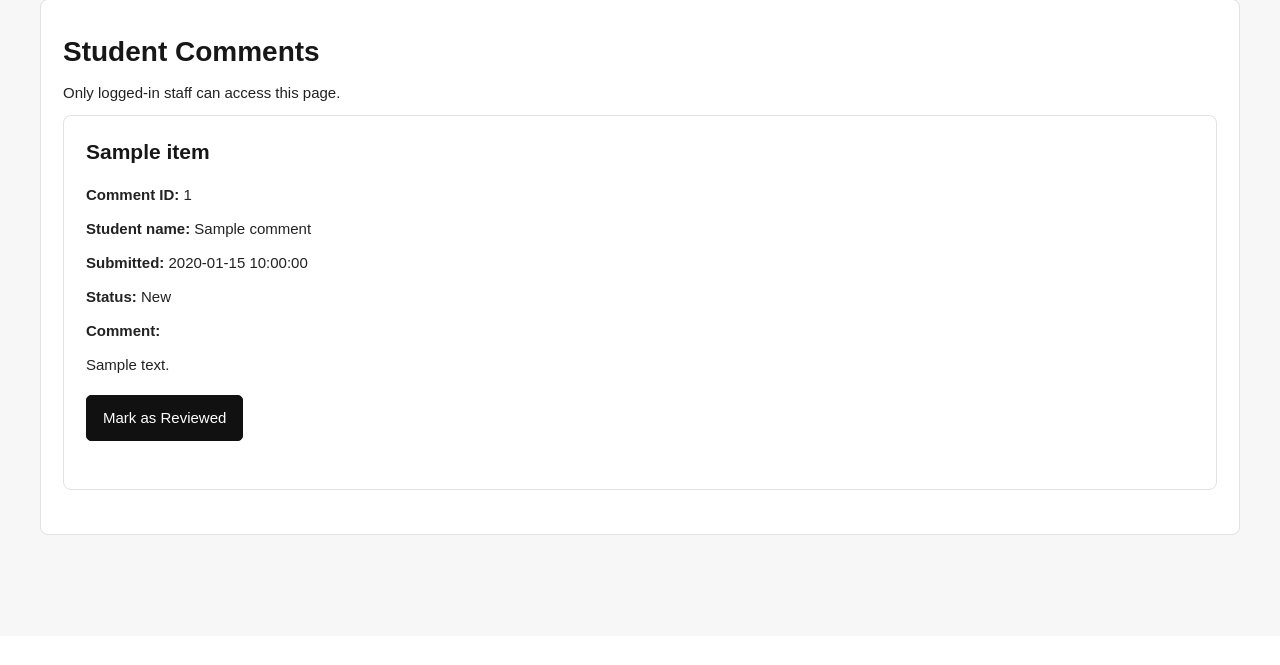
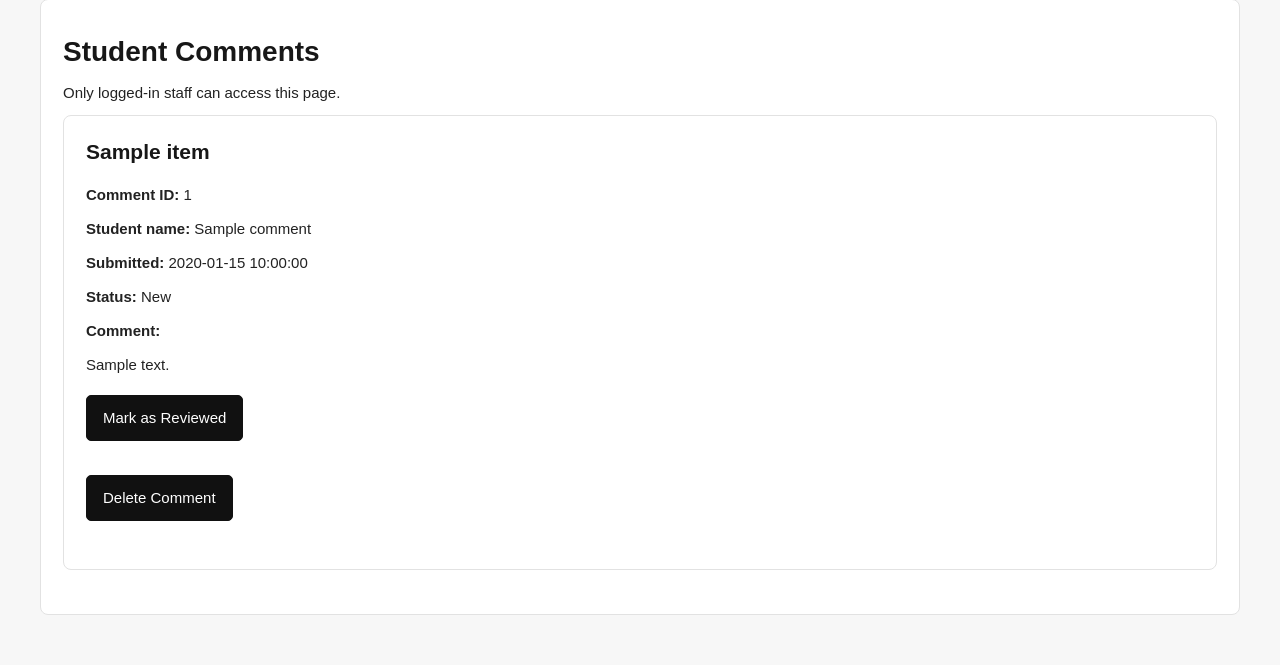
Before and after one commit to nicotrilles/Found_Claims, a PHP site: page /staff_comments.php in a window 1280 px wide. Shown: the part 164-829 px from the top of the page. Before the commit the page ends 699 px from the top, so only its background shows below. Run offline with PHP 8.4, Linux system fonts and the light colour scheme; the visitor is signed in with stand-in values (Sample User, id 1); tables that the repository leaves empty hold one stand-in row (values such as "Sample post"); a stand-in replaces the project's code that opens the database connection.

Commit message:
Enhance comment management with CSRF protection and improved action handling, add delete functionality

```diff
--- a/staff_comments.php
+++ b/staff_comments.php
@@ -10,12 +10,38 @@ function e($value): string {
 $error = '';
 $success = '';
 
+// Generate a CSRF token for comment actions.
+if (empty($_SESSION['csrf_token'])) {
+    $_SESSION['csrf_token'] = bin2hex(random_bytes(32));
+}
+
 if ($_SERVER['REQUEST_METHOD'] === 'POST') {
     $comment_id = filter_input(INPUT_POST, 'comment_id', FILTER_VALIDATE_INT);
+    $action = $_POST['action'] ?? '';
+    $csrf_token = $_POST['csrf_token'] ?? '';
 
-    if (!$comment_id || $comment_id < 1) {
+    if (
+        !is_string($csrf_token) ||
+        !hash_equals($_SESSION['csrf_token'], $csrf_token)
+    ) {
+        $error = 'Invalid request. Please try again.';
+    } elseif (!$comment_id || $comment_id < 1) {
         $error = 'Invalid comment.';
+    } elseif ($action === 'delete') {
+        $stmt = $conn->prepare(
+            "DELETE FROM item_comments WHERE comment_id = ?"
+        );
+        $stmt->bind_param('i', $comment_id);
+
+        if ($stmt->execute() && $stmt->affected_rows === 1) {
+            $success = 'Comment deleted successfully.';
         } else {
+            $error = 'Comment not found or unable to delete it.';
+        }
+
+        $stmt->close();
+
+    } elseif ($action === 'review') {
         $stmt = $conn->prepare(
             "UPDATE item_comments
              SET comment_status = 'Reviewed'
@@ -23,13 +49,16 @@ if ($_SERVER['REQUEST_METHOD'] === 'POST') {
         );
         $stmt->bind_param('i', $comment_id);
 
-        if ($stmt->execute() && $stmt->affected_rows >= 0) {
+        if ($stmt->execute()) {
             $success = 'Comment marked as reviewed.';
         } else {
             $error = 'Unable to update the comment.';
         }
 
         $stmt->close();
+
+    } else {
+        $error = 'Invalid action.';
     }
 }
 
@@ -51,6 +80,7 @@ $sql = "
 
 $result = $conn->query($sql);
 ?>
+
 <!DOCTYPE html>
 <html lang="en">
 <head>
@@ -60,6 +90,7 @@ $result = $conn->query($sql);
     <link rel="stylesheet" href="css/style.css">
 </head>
 <body>
+
 <?php require_once __DIR__ . '/includes/navigation.php'; ?>
 
 <main class="container">
@@ -78,6 +109,7 @@ $result = $conn->query($sql);
         <?php if ($result->num_rows === 0): ?>
             <p>No student comments have been submitted yet.</p>
         <?php else: ?>
+
             <?php while ($comment = $result->fetch_assoc()): ?>
                 <article class="card">
                     <h2><?= e($comment['item_name']) ?></h2>
@@ -97,17 +129,43 @@ $result = $conn->query($sql);
                     <p><strong>Comment:</strong></p>
                     <p><?= nl2br(e($comment['comment_text'])) ?></p>
 
+                    <div class="comment-actions">
+
                         <?php if ($comment['comment_status'] === 'New'): ?>
                             <form method="POST">
                                 <input type="hidden" name="comment_id"
                                        value="<?= (int) $comment['comment_id'] ?>">
-                            <button type="submit">Mark as Reviewed</button>
+                                <input type="hidden" name="action"
+                                       value="review">
+                                <input type="hidden" name="csrf_token"
+                                       value="<?= e($_SESSION['csrf_token']) ?>">
+
+                                <button type="submit">
+                                    Mark as Reviewed
+                                </button>
                             </form>
                         <?php endif; ?>
+
+<form method="POST"
+      onsubmit="return confirm('Are you sure you want to delete this comment? This action cannot be undone.');">
+    <input type="hidden" name="comment_id"
+           value="<?= (int) $comment['comment_id'] ?>">
+    <input type="hidden" name="action" value="delete">
+    <input type="hidden" name="csrf_token"
+           value="<?= e($_SESSION['csrf_token']) ?>">
+
+    <button type="submit" class="button-danger">
+        Delete Comment
+    </button>
+</form>
+
+                    </div>
                 </article>
             <?php endwhile; ?>
+
         <?php endif; ?>
     </section>
 </main>
+
 </body>
 </html>
```
Lines whose indentation alone changed are shown as unchanged.
